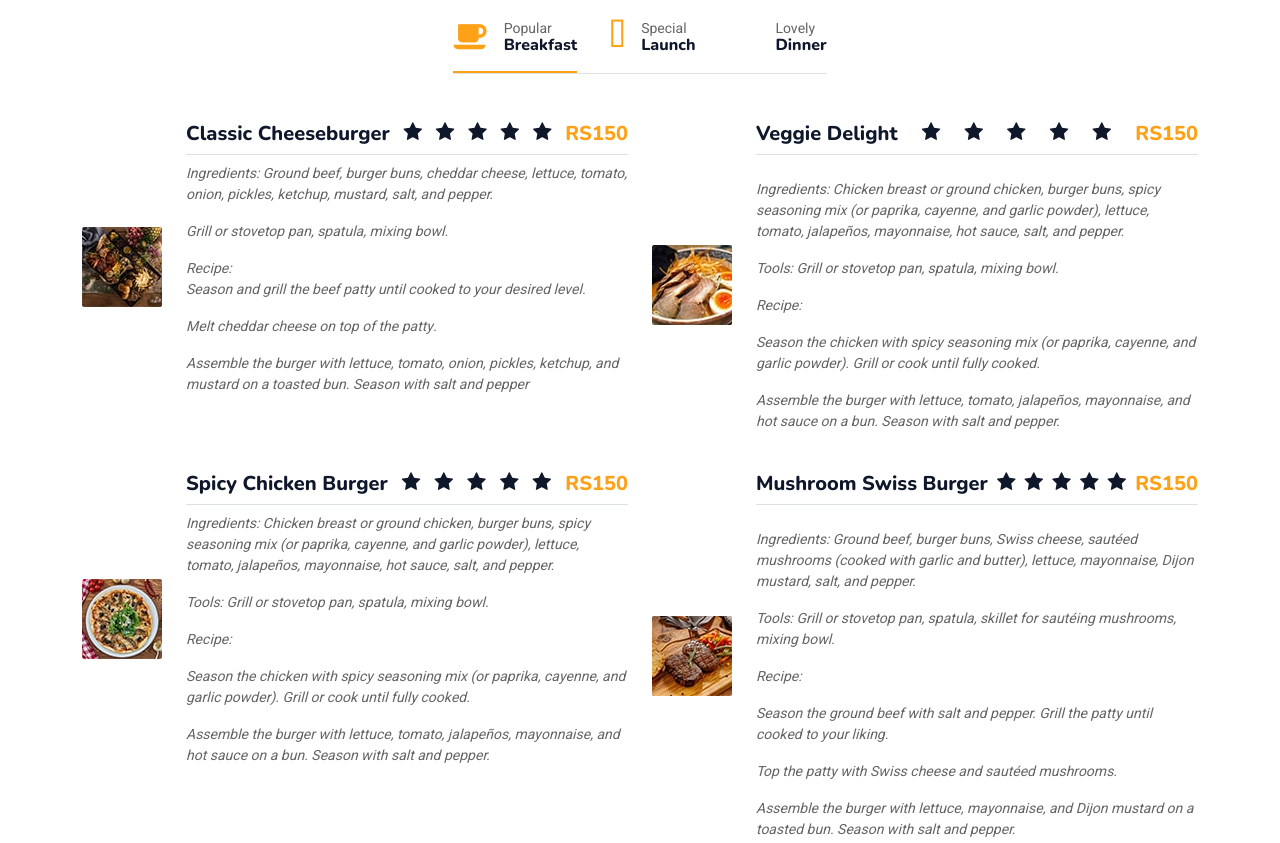
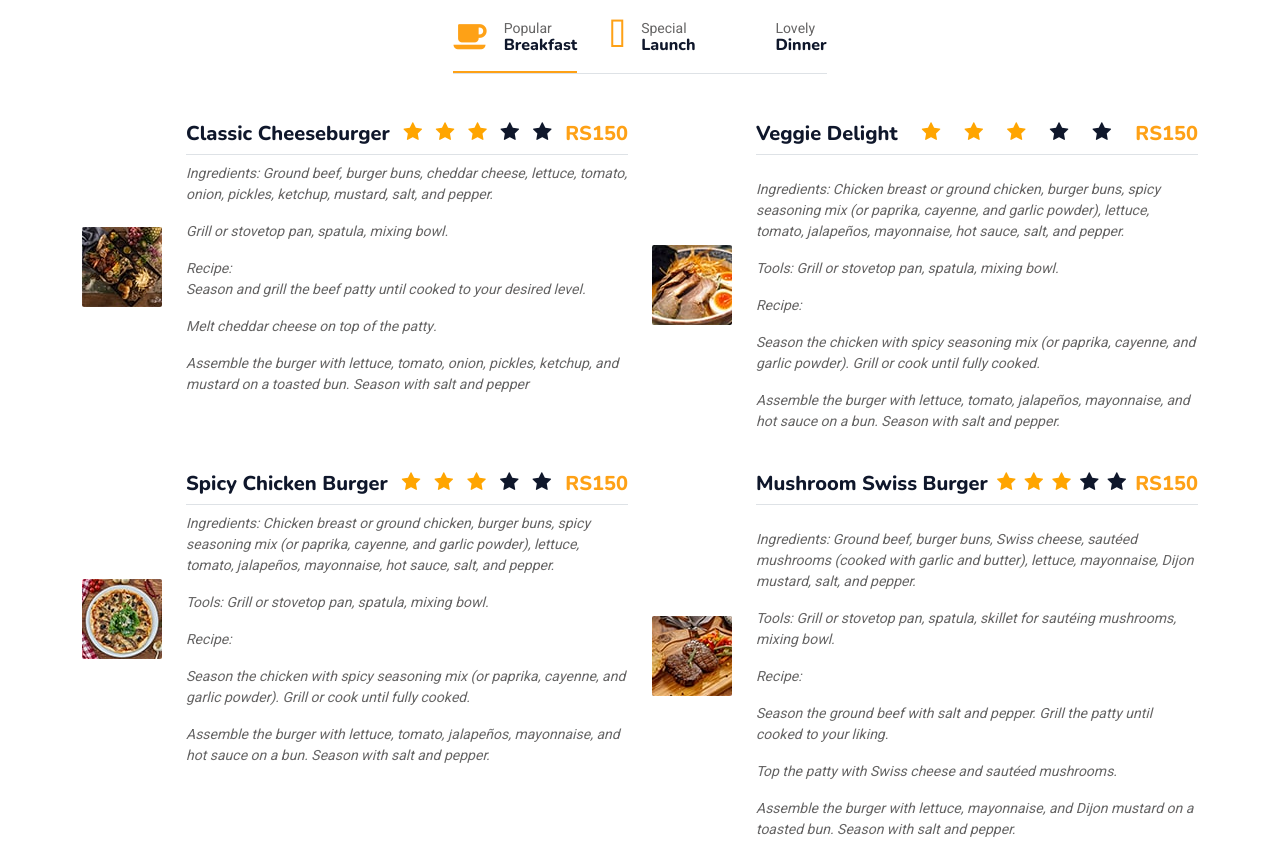
Before and after one commit to Sandesh73406/restoran, a plain HTML site: page index.html in a window 1280 px wide. Shown: the part 2060-2903 px from the top of the page. Drawn offline with nearby package versions, Linux system fonts and the light colour scheme.

Commit message:
Update style.css

```diff
--- a/css/style.css
+++ b/css/style.css
@@ -3,6 +3,8 @@
     --primary: #FEA116;
     --light: #F1F8FF;
     --dark: #0F172B;
+}.checked {
+  color: orange;
 }
 
 .ff-secondary {
```
